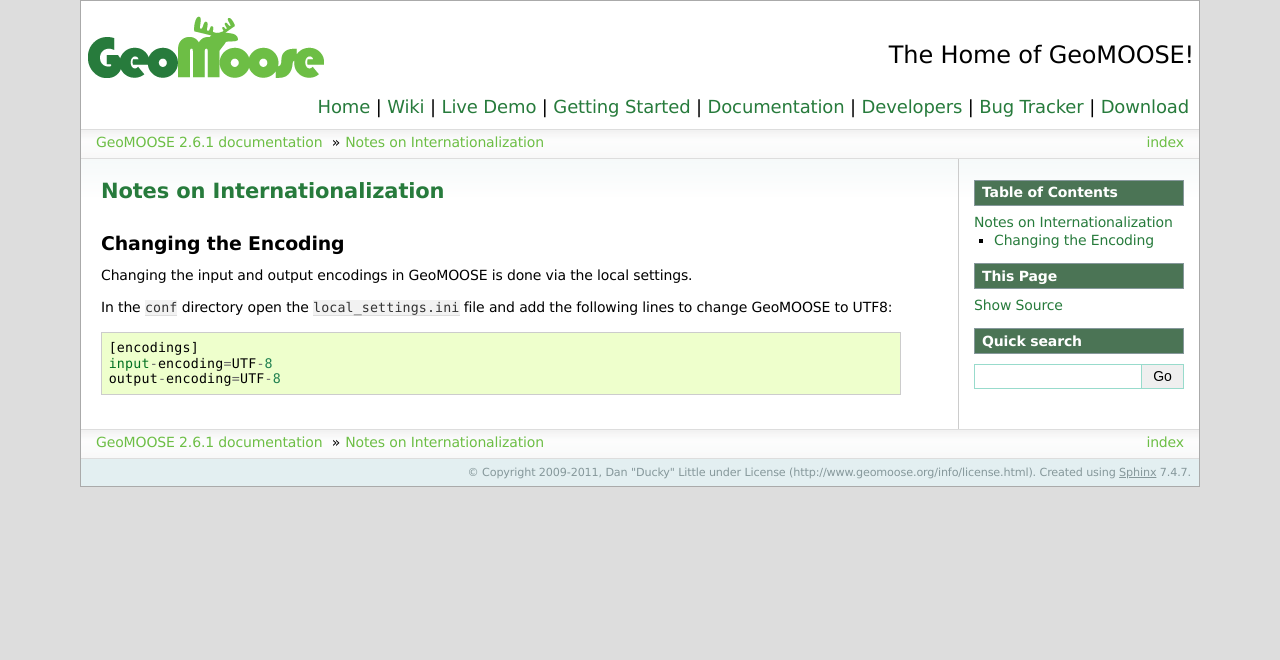
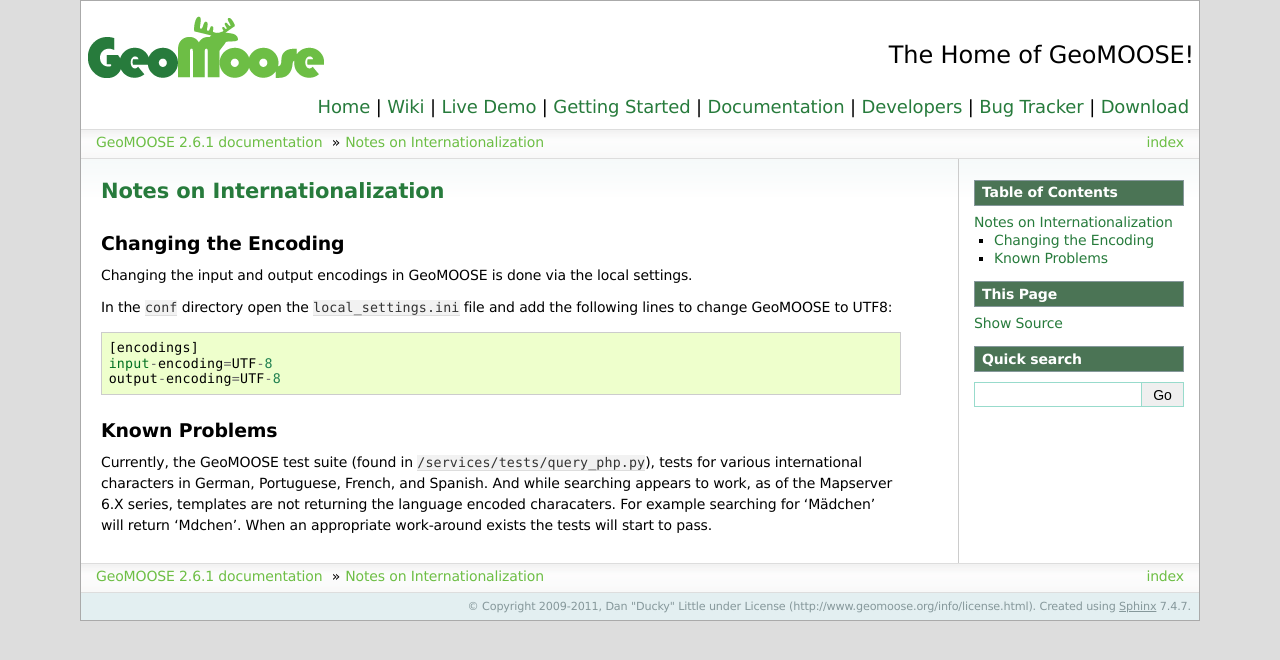
Before and after one commit to geomoose/geomoose-docs, a Sphinx documentation site: the page built from source/docs/internationalization.txt, in a window 1280 px wide. Shown: the top 660 px of the page. Built offline with Sphinx 7.4.7, drawn with Linux system fonts in a browser that asks for light colours.

Commit message:
Added note about failing tests

```diff
--- a/source/docs/internationalization.txt
+++ b/source/docs/internationalization.txt
@@ -11,3 +11,8 @@
 	[encodings]
 	input-encoding=UTF-8
 	output-encoding=UTF-8
+
+Known Problems
+---------------
+
+Currently, the GeoMOOSE test suite (found in ``/services/tests/query_php.py``), tests for various international characters in German, Portuguese, French, and Spanish. And while searching appears to work, as of the Mapserver 6.X series, templates are not returning the language encoded characaters.  For example searching for 'Mädchen' will return 'Mdchen'. When an appropriate work-around exists the tests will start to pass.
```
